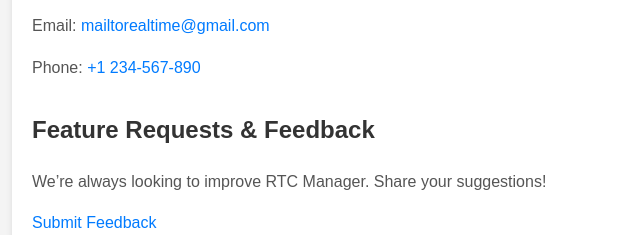
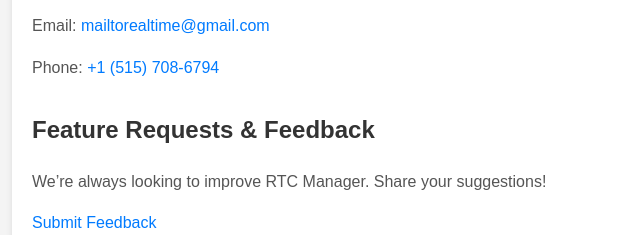
Before and after one commit to RealTime-GT/privacy, a plain HTML site: page index.html in a window 1280 px wide. Shown: the part 739-974 px from the top of the page, 158-798 px from the left. Drawn offline with Linux system fonts and the light colour scheme.

Commit message:
Update index.html

```diff
--- a/index.html
+++ b/index.html
@@ -89,7 +89,7 @@
         <h2>Technical Support</h2>
         <p>Experiencing issues or need help with the app? Contact our support team!</p>
         <p>Email: <a href="mailto:mailtorealtime@gmail.com">mailtorealtime@gmail.com</a></p>
-        <p>Phone: <a href="tel:+15157086794">+1 234-567-890</a></p>
+        <p>Phone: <a href="tel:+15157086794">+1 (515) 708-6794</a></p>
     </div>
 
     <div class="section">
```
